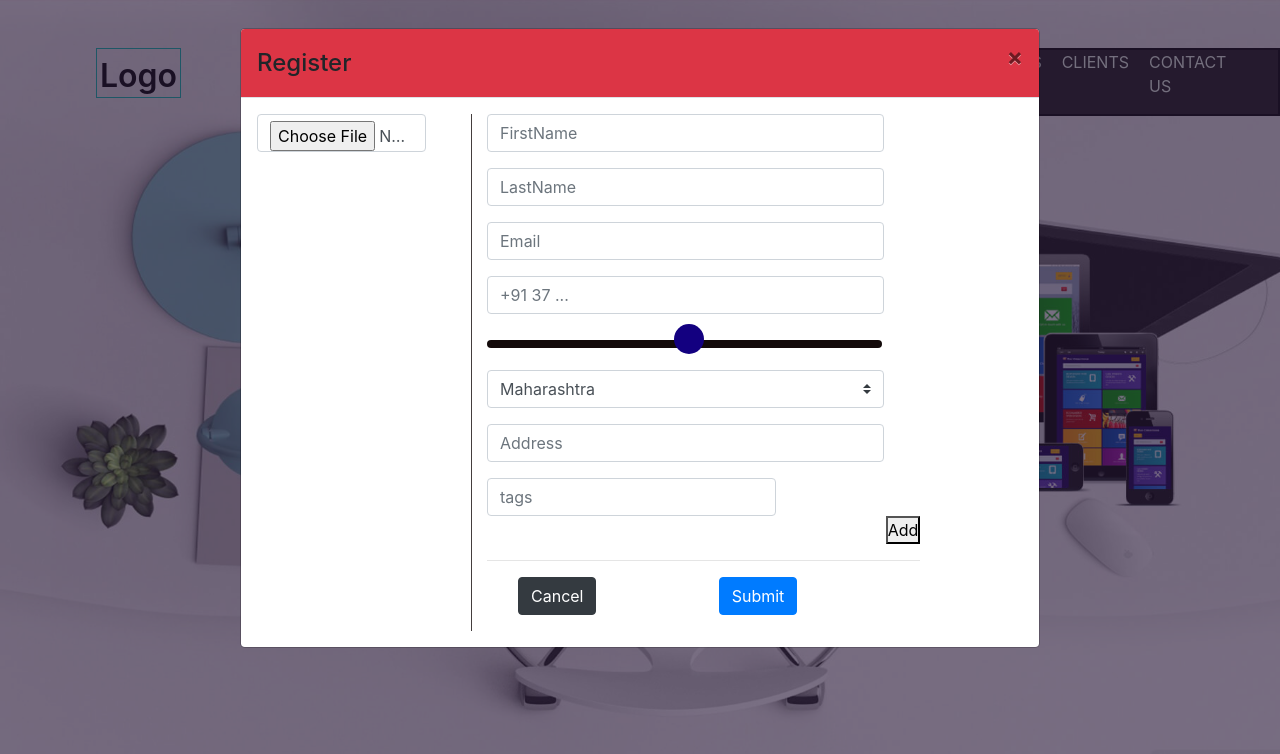
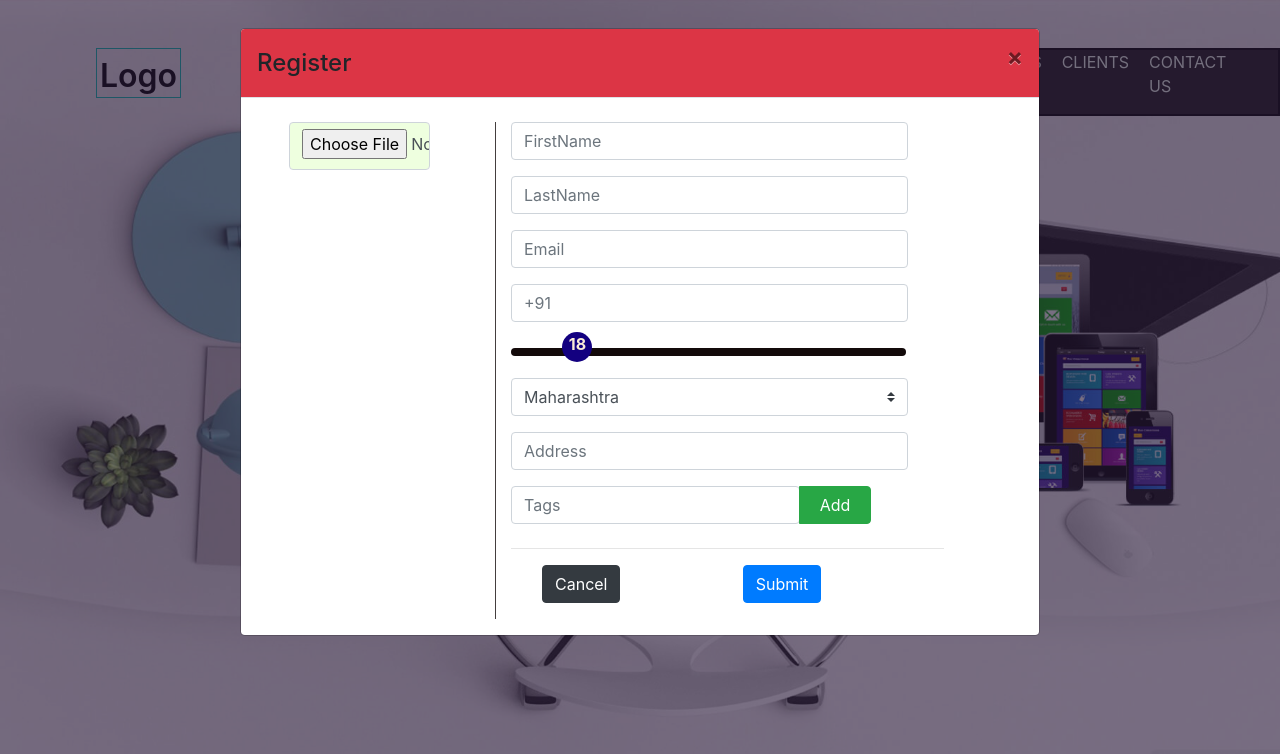
Before and after one commit to udayskai/ConsultancyDemo_Project_Repo, a React (Create React App) app: page / in a window 1280 px wide. Both pictures are taken after a click on the button "Register". Shown: the top 754 px of the page. Built offline with nearby package versions, Linux system fonts and the light colour scheme.

Commit message:
add array condtion logic for min and Max

```diff
--- a/src/component/Form/form.jsx
+++ b/src/component/Form/form.jsx
@@ -2,6 +2,7 @@ import React, { Component } from 'react'
 import axios from 'axios';
 import { Button } from 'react-bootstrap';
 
+//IMG COMP
 import InputTag from '../inputs/input-component'
 
 
@@ -17,8 +18,8 @@ export default class form extends Component {
             lastname: "",
             email: "",
             phonenumber: "",
-            age: "50",
-            state: "",
+            age: "18",
+            state: "Maharashtra",
             address: "",
             tags: "",
             tagsArray: [],
@@ -36,7 +37,7 @@ export default class form extends Component {
         data.append('lastname', this.state.lastname);
         data.append('email', this.state.email);
         data.append('phonenumber', this.state.phonenumber);
-        data.append('price', this.state.price);
+        data.append('price', this.state.age);
         data.append('state', this.state.state);
         data.append('address', this.state.address);
         data.append('tagsArray', this.state.tagsArray);
@@ -54,6 +55,7 @@ export default class form extends Component {
 
     // Add Tags
     addinarray = () => {
+        if (!this.state.tags || this.state.tagsArray.length > 5) { return null }
         this.setState({ tagsArray: [...this.state.tagsArray, this.state.tags] })
         this.setState({ tags: "" })
     }
@@ -83,68 +85,48 @@ export default class form extends Component {
                 <form onSubmit={this.onSubmitMethod}  >
                     <div className="row">
 
-                        {/* fileeeeeeeeeeeeeeeeeeeeeeeeeeeeeeeeee */}
-                        <div className="subbox1 col-lg-3 col-md-3 ">
-                            <input type="file"
-                                id="photo" name="photo"
-                                placeholder="Photo"
-                                onChange={this.img}
-                                value={this.state.value}
-                                className=" col-lg-12 form-control col-md-12" />
+                        {/* files*/}
+                        <div className="subbox1 col-lg-3 ml-4 col-md-3 " >
+                            <input type="file" id="photo" name="photo" placeholder="Photo"
+                                onChange={this.img} value={this.state.value}
+                                style={{ backgroundColor: "#EEFFDF", width: "max-fit", height: "3rem" }}
+                                className=" col-lg-10 col-sm-12 m-2 form-control " />
                         </div>
 
-                        <div className="col-lg-7 col-md-7   subbox2">
-                            <input type="text"
-                                name="firstname"
-                                placeholder="FirstName"
-                                pattern="[a-z,A-Z]{3,10}"
-                                vlaue={this.state.firstname}
-                                onChange={this.onchangemethod}
+                        <div className="col-lg-7 col-md-7 mt-2   subbox2">
+                            {/* FirstName */}
+                            <input type="text" name="firstname" placeholder="FirstName"
+                                pattern="[a-z,A-Z]{3,10}" value={this.state.firstname} onChange={this.onchangemethod}
                                 className="form-control col-lg-11" />
 
-                            <input type="text"
-                                className="ml-0 mt-3 form-control col-lg-11 "
-                                name="lastname"
-                                placeholder="LastName"
-                                vlaue={this.state.lastname}
+                            {/* LastName */}
+                            <input type="text" className="ml-0 mt-3 form-control col-lg-11 "
+                                name="lastname" placeholder="LastName" value={this.state.lastname}
                                 onChange={this.onchangemethod} />
 
-                            {/* row 2 */}
+                            {/* row 2  Email*/}
                             <div className="row mt-3">
                                 <div className="col-lg-12">
-                                    <InputTag type="email"
-                                        className="col-lg-11 form-control"
-                                        name="email"
-                                        placeholder="Email"
-                                        vlaue={this.state.email}
-                                        onChange={this.onchangemethod} />
+                                    <InputTag type="email" className="col-lg-11 form-control" name="email"
+                                        placeholder="Email" value={this.state.email} onChange={this.onchangemethod}
+                                    />
                                 </div>
                             </div>
 
                             {/* row 3 */}
                             <div className="row mt-3">
                                 <div className="col-lg-12">
-                                    <input type="text"
-                                        className="col-lg-11 form-control"
-                                        name="phonenumber"
-                                        placeholder="+91 37 ..."
-                                        vlaue={this.state.phonenumber}
-                                        onChange={this.onchangemethod} />
+                                    <input type="text" className="col-lg-11 form-control" name="phonenumber"
+                                        placeholder="+91" value={this.state.phonenumber} onChange={this.onchangemethod} />
                                 </div>
                             </div>
 
                             {/* in test row 4 price range */}
                             <div className="row mt-3" >
                                 <div className="col-lg-11 " >
-
-                                    <input type="range" min="1" max="100" name="price"
-                                        onChange={this.onchangemethod}
-                                        value={this.state.price}
-                                        id="myRange" />
-                                    <span id="myOwnSpan"> {this.state.price}</span>
-
-
-
+                                    <input type="range" min="1" max="100" name="age"
+                                        onChange={this.onchangemethod} value={this.state.age} id="myRange" />
+                                    <span id="myOwnSpan"> {this.state.age}</span>
                                 </div>
                             </div>
 
@@ -156,7 +138,6 @@ export default class form extends Component {
                                         <option value="Goa">Goa</option>
                                         <option value="MP">MP</option>
                                     </select>
-
                                 </div>
                             </div>
 
@@ -164,35 +145,29 @@ export default class form extends Component {
                             {/* row 6 address */}
                             <div className="row mt-3">
                                 <div className="col-lg-12">
-                                    <input type="text"
-                                        className="col-lg-11 form-control"
-                                        name="address"
-                                        placeholder="Address"
-                                        value={this.state.address}
-                                        onChange={this.onchangemethod} />
+                                    <input type="text" className="col-lg-11 form-control" name="address"
+                                        placeholder="Address" value={this.state.address} onChange={this.onchangemethod}
+                                    />
                                 </div>
                             </div>
 
                             {/* row 7 tags */}
                             <div className="row mt-3">
-                                <div className="col-lg-12">
-                                    <input type="text"
-                                        className="col-lg-8 form-control"
-                                        name="tags"
-                                        placeholder="tags"
-                                        value={this.state.tags}
-                                        onChange={this.onchangemethod}
+                                <div className="col-lg-12 btn-group">
+                                    <input type="text" className="col-lg-8 col-sm-6 form-control" name="tags"
+                                        placeholder="Tags" value={this.state.tags} onChange={this.onchangemethod}
                                     />
 
-                                    <button className="float-right" type="button" onClick={this.addinarray} > Add</button>
-                                    <section>
-                                        {
-                                            this.state.tagsArray.map((data, index) => (
-                                                <button type="button" className="btn btn-success btn-sm mr-1" key={data + index} onClick={() => { this.handletagmethod(data) }}> {data}</button>))
-                                        }
-                                    </section>
+                                    <button className="col-lg-2 col-sm-6 btn btn-success" type="button" onClick={this.addinarray} > Add</button>
                                 </div>
+                                <section className="col-md-12 mt-2">
+                                    {
+                                        this.state.tagsArray.map((data, index) => (
+                                            <button type="button" className="btn btn-danger btn-sm mr-1" key={data + index} onClick={() => { this.handletagmethod(data) }}> {data}</button>))
+                                    }
+                                </section>
                             </div>
+
                             {/* submits */}
                             <hr />
                             <div className="row m-3">
@@ -205,13 +180,11 @@ export default class form extends Component {
                                     <Button variant="primary" type="">
                                         Submit </Button>
                                 </div>
-
                             </div>
 
                         </div>
                     </div>
                 </form>
-
             </div>
         )
     }
--- a/src/component/home/home.css
+++ b/src/component/home/home.css
@@ -110,7 +110,7 @@ div.modaltest{
   background-color: rgb(19, 0, 128);
   border-radius:20px;
   text-align: center;
-  left: 50%;
+  left: 18%;
   transform:translateX(-10px);
   z-index: 2;
   bottom: 0;
```
Also changed, not shown: 5 other files (tests, documents, lock files or other folders).
